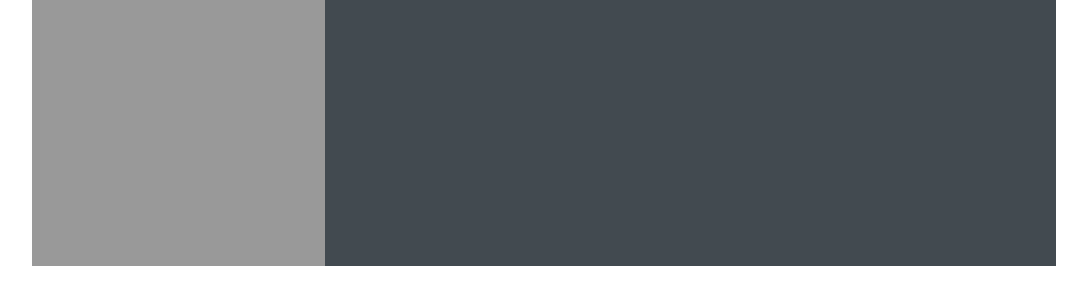
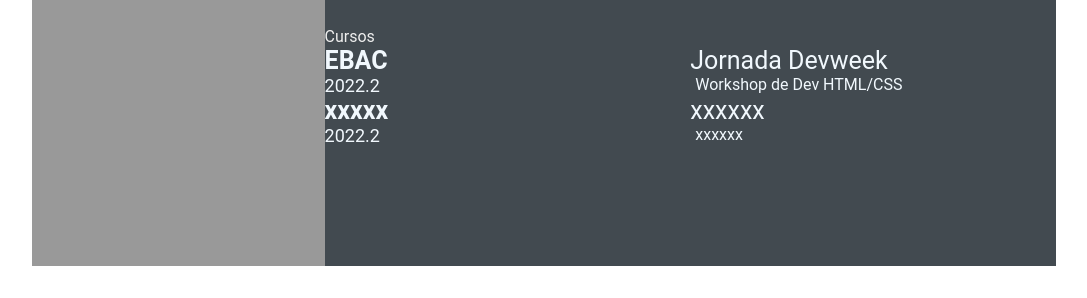
Before and after one commit to akosiol/devweek.github.io, a plain HTML site: page index.html in a window 1280 px wide. Shown: the part 566-864 px from the top of the page, without its empty margins (96-1183 px from the left). Drawn offline with Linux system fonts and the light colour scheme.

Commit message:
feature: awards contents

```diff
--- a/index.html
+++ b/index.html
@@ -92,6 +92,27 @@
                 </div>
                 </div>
             </section>
+            <section class ="awards gap">
+                <div class="right-title">Cursos</div>
+                <div class="awards-contents">
+                    <div class="awards-left">
+                        <p class="awards-company-name">EBAC</p>
+                        <p class="awards-time-period">2022.2</p>
+                    </div>
+                    <div class="awards-right">
+                        <p class="awards-name">Jornada Devweek</p>
+                        <p class="awards-desc">Workshop de Dev HTML/CSS</p>
+                    </div>
+                    <div class="awards-left">
+                        <p class="awards-company-name">xxxxx</p>
+                        <p class="awards-time-period">2022.2</p>
+                    </div>
+                    <div class="awards-right">
+                        <p class="awards-name">xxxxxx</p>
+                        <p class="awards-desc">xxxxxx</p>
+                    </div>
+                </div>
+            </section>
         </section>
 
 
```
